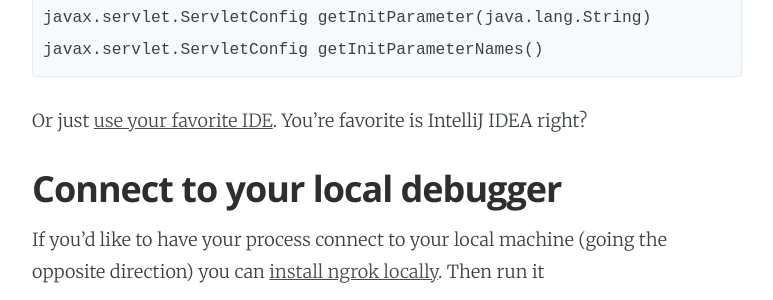
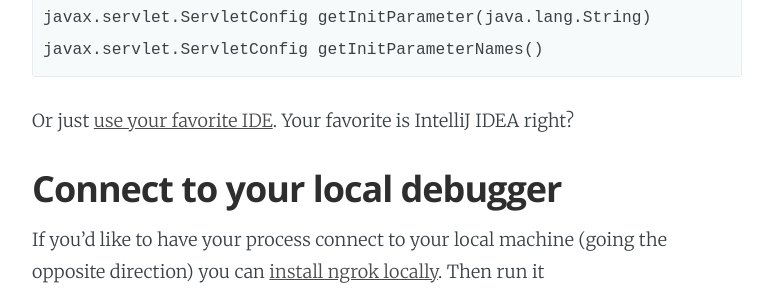
Before and after one commit to jkutner/jkutner.github.com, a Jekyll site: the page built from _posts/2015-05-19-heroku-remote-debug-java.md, in a window 1280 px wide and 900 px high, scrolled down 2179 px. Shown: the part 151-451 px from the top of the window, without its empty margins (253-1026 px from the left). Built offline with Jekyll 4.4.1, drawn with Linux system fonts in a browser that asks for light colours; Markdown is read by kramdown in place of the engine named in the settings; comment, search, counter and statistics services are not loaded.

Commit message:
Fixed a typo

```diff
--- a/_posts/2015-05-19-heroku-remote-debug-java.md
+++ b/_posts/2015-05-19-heroku-remote-debug-java.md
@@ -84,7 +84,7 @@ javax.servlet.ServletConfig getInitParameterNames()
 {% endhighlight %}
 
 Or just [use your favorite IDE](https://www.jetbrains.com/idea/help/run-debug-configuration-remote.html).
-You're favorite is IntelliJ IDEA right?
+Your favorite is IntelliJ IDEA right?
 
 ## Connect to your local debugger
 
```
